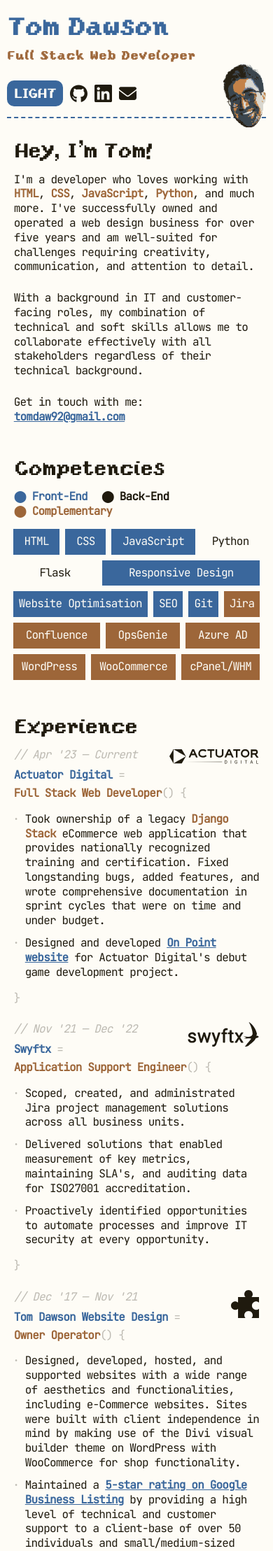
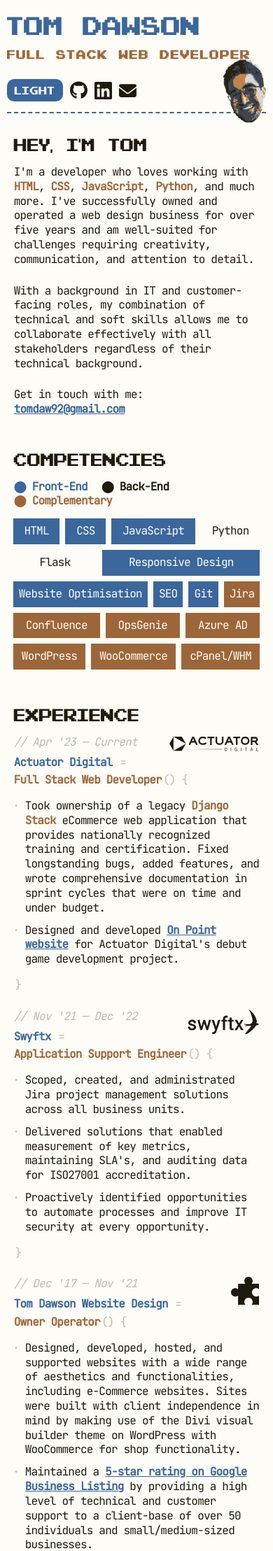
Before and after one commit to TomDawson/cv, a PHP site: page / in a window 390 px wide. Shown: the top 2217 px of the page at 70% size. Run offline with PHP 8.4, Linux system fonts and the light colour scheme.

Commit message:
Finished reverting font

```diff
--- a/index.html
+++ b/index.html
@@ -66,7 +66,7 @@
       </nav>
 
       <div class="indented"> <!-- Introduction -->
-        <h2>Hey, I'm Tom!</h2>
+        <h2>Hey, I'm Tom</h2>
         <p id="intro">
           I'm a developer who loves working with <em>HTML</em>, <em>CSS</em>, <em>JavaScript</em>, <em>Python</em>, and much more. I've successfully owned and operated a web design business for over five years and am well-suited for challenges requiring creativity, communication, and attention to detail.
         </p>
--- a/styles/style.css
+++ b/styles/style.css
@@ -1,4 +1,3 @@
-/* Fonts */
 @font-face {
   font-family: "JetBrains Mono";
   src: url("../fonts/jetbrains-mono-v13-latin-regular.eot");
@@ -13,19 +12,35 @@
 }
 
 @font-face {
-  font-family: 'Yoster Island';
-  src: url('../fonts/YosterIslandReg.eot');
-  src: url('../fonts/YosterIslandReg.eot?#iefix') format('embedded-opentype'),
-      url('../fonts/YosterIslandReg.woff2') format('woff2'),
-      url('../fonts/YosterIslandReg.woff') format('woff'),
-      url('../fonts/YosterIslandReg.ttf') format('truetype'),
-      url('../fonts/YosterIslandReg.svg#YosterIslandReg') format('svg');
+  font-family: "Pixel NES";
+  src: url("../fonts/Pixel_NES.eot?") format("eot"),
+    url("../fonts/Pixel_NES.woff") format("woff"),
+    url("../fonts/Pixel_NES.ttf") format("truetype"),
+    url("../fonts/Pixel_NES.svg#PixelNES") format("svg");
+  font-display: swap;
+  font-weight: normal;
+  font-style: normal;
+}
+
+/* @font-face {
+  font-family: "Yoster Island";
+  src: url("../fonts/YosterIslandReg.eot");
+  src: url("../fonts/YosterIslandReg.eot?#iefix") format("embedded-opentype"),
+      url("../fonts/YosterIslandReg.woff2") format("woff2"),
+      url("../fonts/YosterIslandReg.woff") format("woff"),
+      url("../fonts/YosterIslandReg.ttf") format("truetype"),
+      url("../fonts/YosterIslandReg.svg#YosterIslandReg") format("svg");
       font-display: swap;
       font-weight: normal;
       font-style: normal;
+} */
+
+:root {
+  --body-font: "JetBrains Mono";
+  --heading-font: "Pixel NES";
+  /* --heading-font: "Yoster Island"; */
+
 }
-
-/* Theming and <body> */
 
 html[data-theme="light"] {
   --background: #FEFCF6;
@@ -51,7 +66,7 @@
 }
 
 body {
-  font-family: "JetBrains Mono", monospace;
+  font-family: var(--body-font), monospace;
   font-size: 1em;
   letter-spacing: -0.8px;
   color: var(--body);
@@ -102,11 +117,10 @@
 h4,
 h5,
 h6 {
-  font-family: "Yoster Island", sans-serif;
+  font-family: var(--heading-font), sans-serif;
   font-weight: 100;
   margin: 0;
   line-height: 1;
-  letter-spacing: 0;
 }
 
 h1 {
@@ -119,7 +133,8 @@
 h4,
 h5,
 h6 {
-  font-size: 1.85em;
+  font-size: 1.6em;
+  /* font-size: 1.85em; */
 }
 
 /* Header + Heading/Title */
@@ -334,6 +349,8 @@
 .p-title::after, .p-subtitle::after, .section-entry::after, .entry-points li::marker {
   color: var(--faded);
   font-weight: 500;
+  white-space: nowrap;
+  padding-left: 2px;
 }
 
 .entry-points li::marker {
@@ -387,7 +404,7 @@
 }
 
 #footer-global {
-  font-family: "Yoster Island", sans-serif;
+  font-family: var(--heading-font), sans-serif;
   letter-spacing: 0.1px;
   border-top: dashed 2px var(--primary);
   line-height: 1;
@@ -435,8 +452,8 @@
 [type="reset"],
 [type="submit"] {
   overflow: visible;
-  font-family: "Yoster Island", sans-serif;
-  font-size: 1.25em;
+  font-family: var(--heading-font), sans-serif;
+  font-size: 1em;
   line-height: 1.15;
   margin: 0;
   text-transform: uppercase;
@@ -553,20 +570,5 @@
     opacity: 1;
   }
 
-  #actuator-logo {
-    max-height: 20px;
-  }
-
-  #swyftx-logo {
-    max-height: 28px;
-  }
-
-  #td-logo {
-    max-height: 32px;
-  }
-
-  #nj-logo {
-    max-height: 38px;
-  }
   /* ^ Mobile Styles ^ */
 }
```
Also changed, not shown: fonts/Pixel_NES.otf (added), fonts/Pixel_NES.ttf (added), fonts/Pixel_NES.woff (added), 1 other file.
